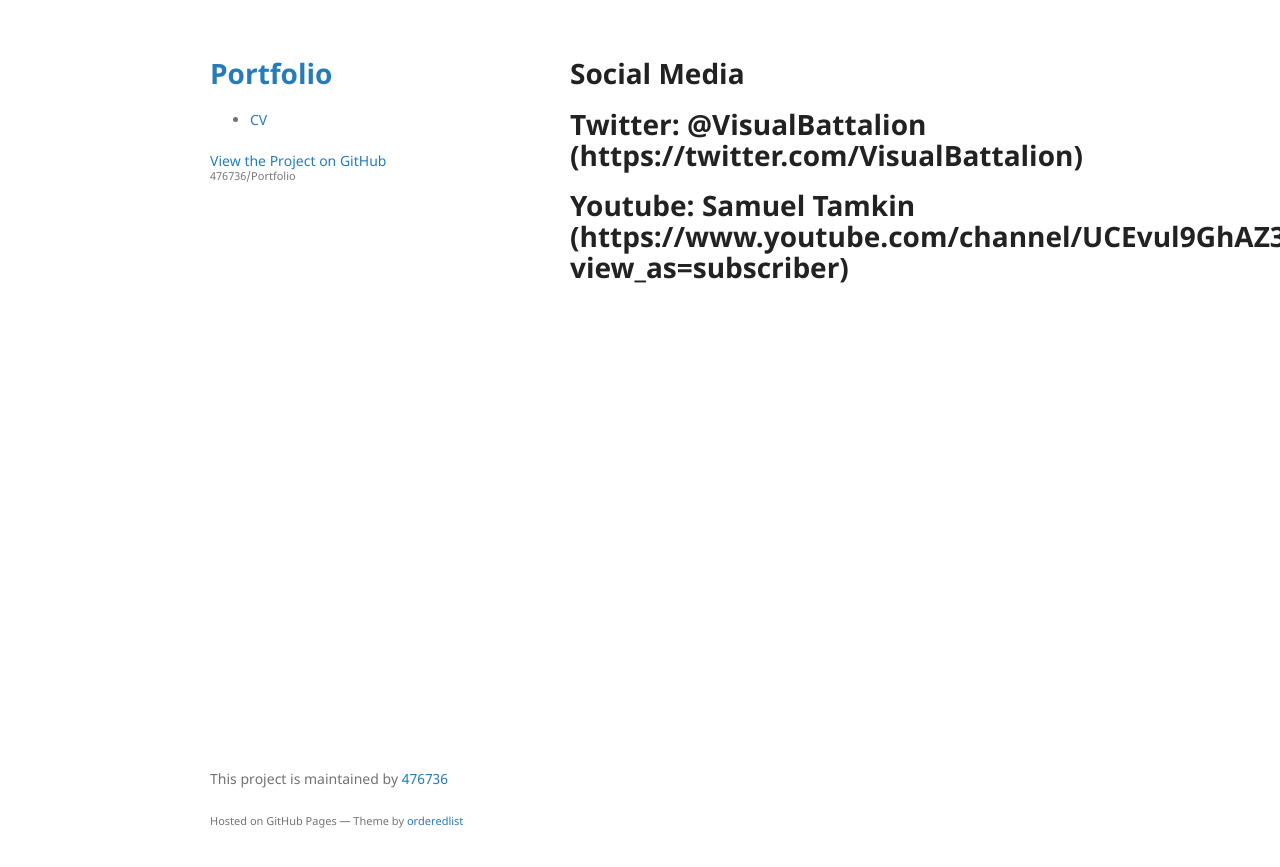
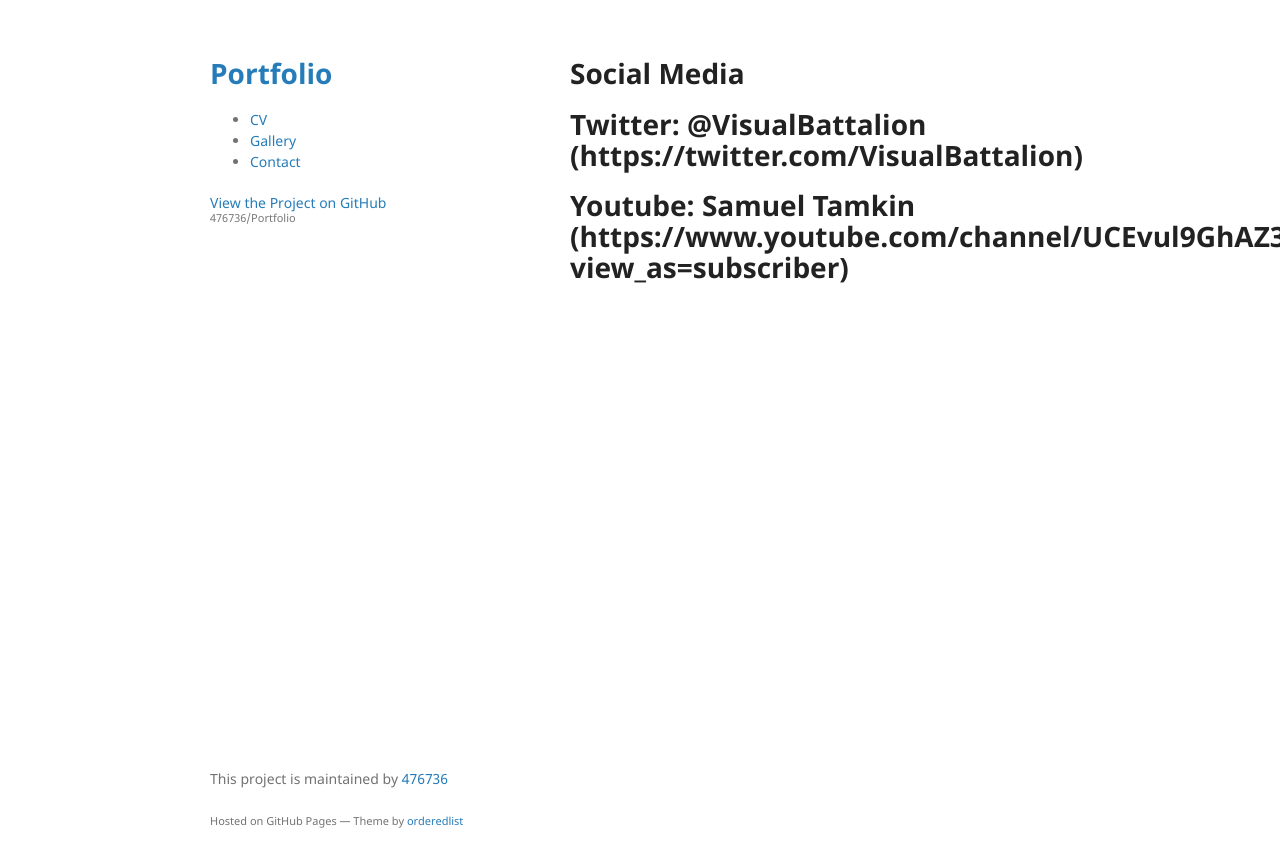
Before and after one commit to 476736/Portfolio, a Jekyll site: the page built from social.md, in a window 1280 px wide. Shown: the top 867 px of the page. Built offline with Jekyll 4.4.1, drawn with Linux system fonts in a browser that asks for light colours; our own code applies the rules of GitHub Pages for plain Markdown files; the repository's description, which GitHub fills in, is left out.

Commit message:
Update nav.html

```diff
--- a/_includes/nav.html
+++ b/_includes/nav.html
@@ -2,4 +2,10 @@
   <li>
     <a href="/Portfolio/cv.html">CV</a>
   </li>
+   <li>
+    <a href="/Portfolio/gallery.html">Gallery</a>
+  </li>
+   <li>
+    <a href="/Portfolio/contact.html">Contact</a>
+  </li>
 </ul>
```
